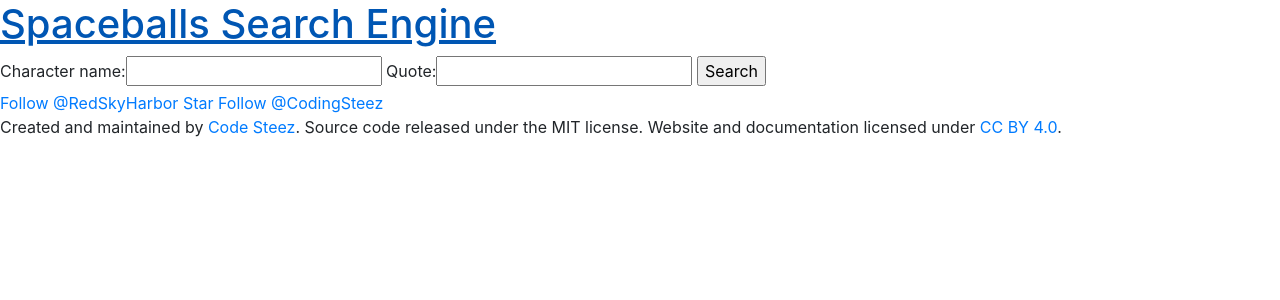
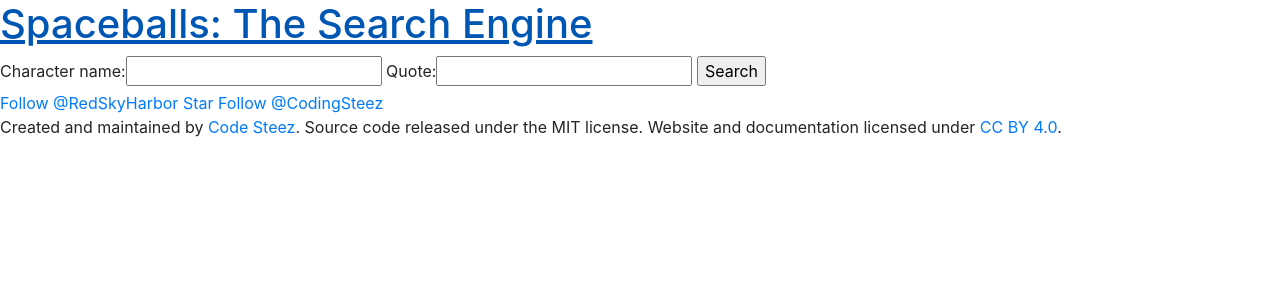
Before and after one commit to RedSkyHarbor/spaceballs-script-search-engine, a Django app: page / in a window 1280 px wide. Shown: the top 300 px of the page. Run offline with Django 3.2, Linux system fonts and the light colour scheme; some libraries are stand-ins or nearby versions.

Commit message:
Updated title and header text

```diff
--- a/spaceballs_search_engine/templates/spaceballs_search_engine/homepage.html
+++ b/spaceballs_search_engine/templates/spaceballs_search_engine/homepage.html
@@ -4,7 +4,7 @@
 
 <head>
     <meta charset="utf-8">
-    <title>Homepage | Spaceballs Search Engine</title>
+    <title>Spaceballs: The Search Engine</title>
     <script async defer src="https://buttons.github.io/buttons.js"></script>
     <link rel="stylesheet" href="https://stackpath.bootstrapcdn.com/bootstrap/4.4.1/css/bootstrap.min.css" integrity="sha384-Vkoo8x4CGsO3+Hhxv8T/Q5PaXtkKtu6ug5TOeNV6gBiFeWPGFN9MuhOf23Q9Ifjh" crossorigin="anonymous">
     <link rel="stylesheet" href="{% static 'css/homepage.css' %}" type="text/css">
@@ -12,7 +12,7 @@
 
 <body>
     <div class='header'>
-        <h1><a href='/'>Spaceballs Search Engine</a></h1>
+        <h1><a href='/'>Spaceballs: The Search Engine</a></h1>
     </div>
 
     <div class='content'>
```
